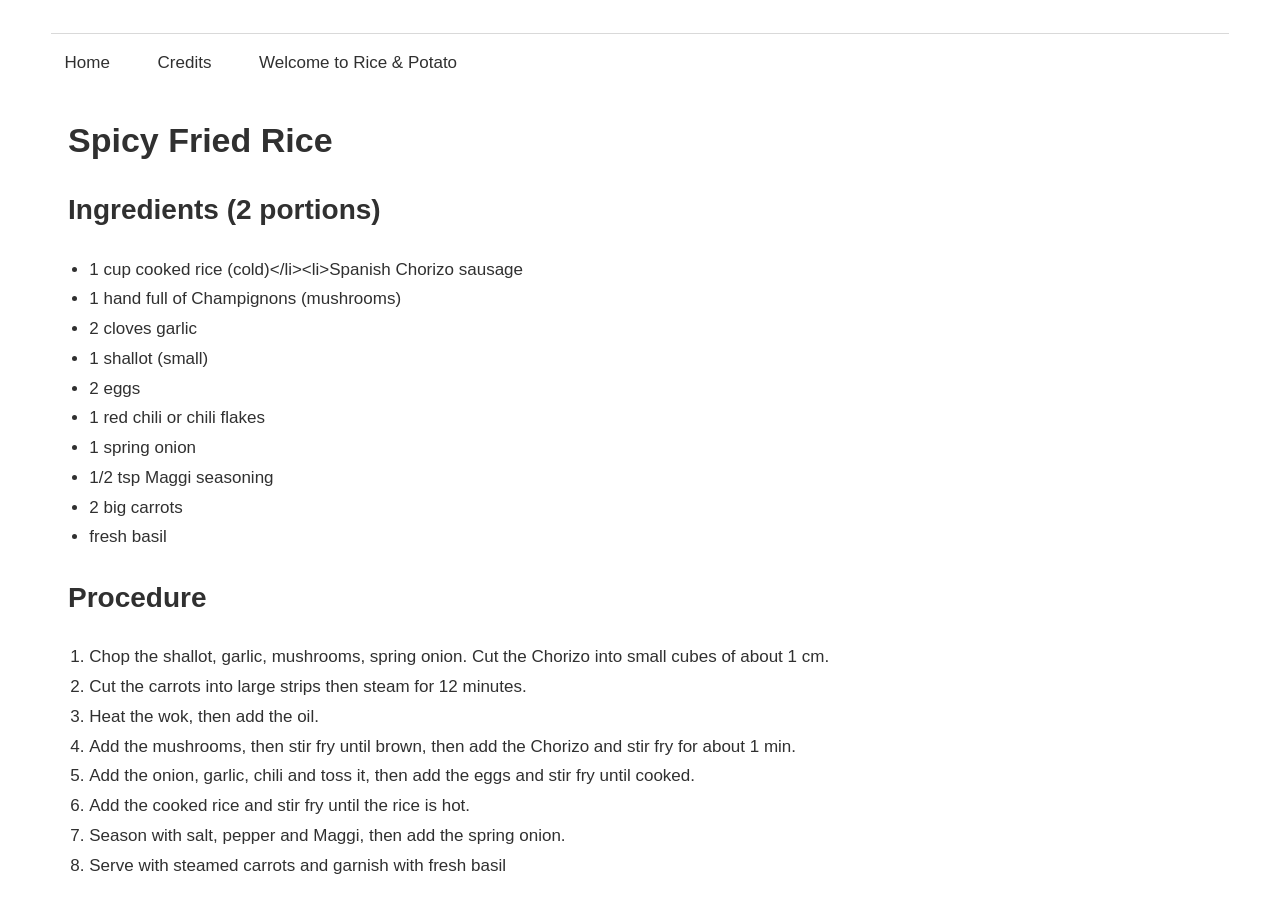
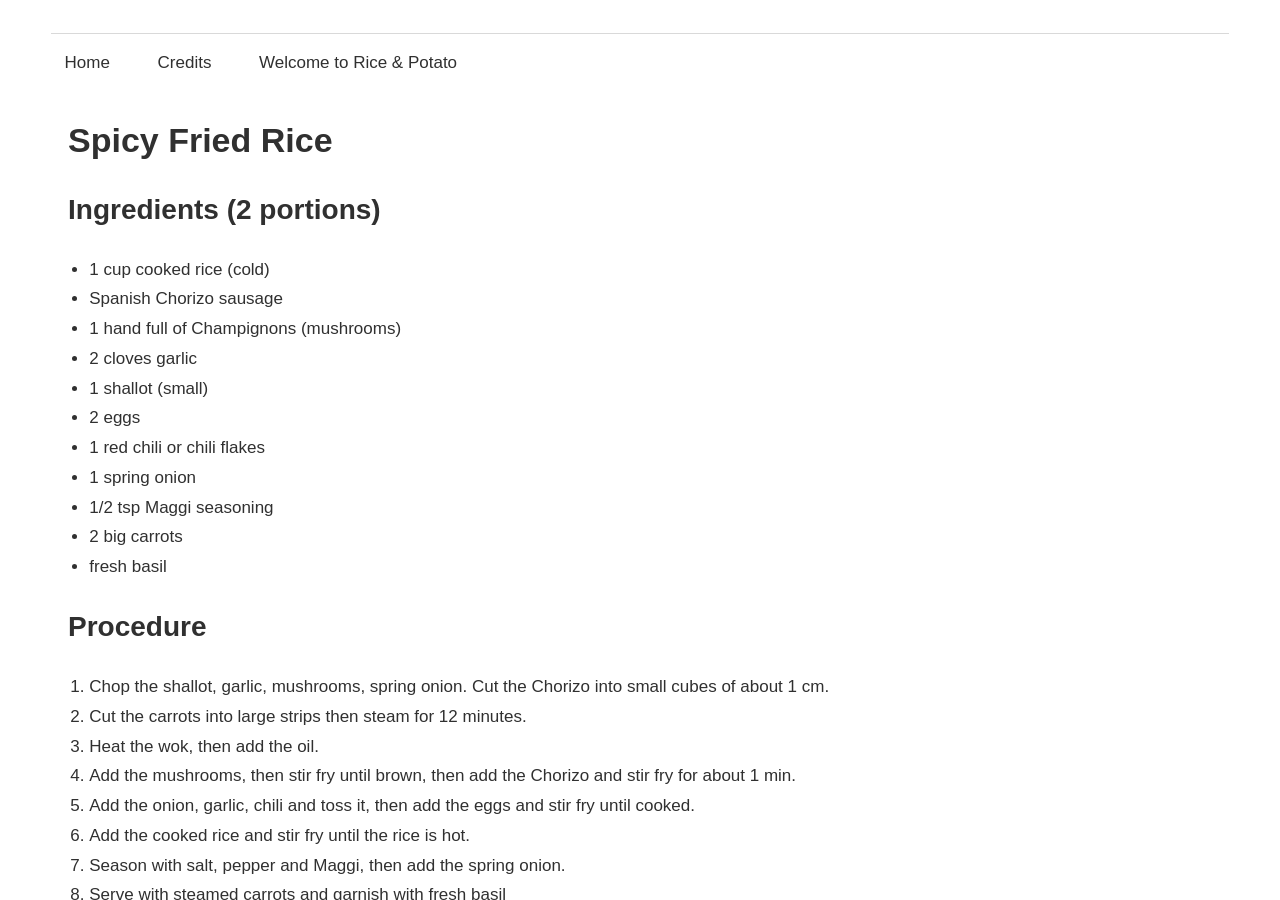
Before and after one commit to bschug/rice-and-potato, a Jekyll site: the page built from _posts/2020-06-04-Spicy_Fried_Rice.md, in a window 1280 px wide and 900 px high, scrolled down 452 px. Built offline with Jekyll 4.4.1, drawn with Linux system fonts in a browser that asks for light colours.

Commit message:
Fix Formatting

```diff
--- a/_posts/2020-06-04-Spicy_Fried_Rice.md
+++ b/_posts/2020-06-04-Spicy_Fried_Rice.md
@@ -6,7 +6,8 @@ greeting: 慢用！
 ---
 
 ## Ingredients (2 portions)
- - 1 cup cooked rice (cold)</li><li>Spanish Chorizo sausage
+ - 1 cup cooked rice (cold)
+ - Spanish Chorizo sausage
  - 1 hand full of Champignons (mushrooms)
  - 2 cloves garlic
  - 1 shallot (small)
```
Also changed, not shown: _posts/2020-06-12-Spicy_Baked_Spare_Ribs.md (+3 -3 lines).
